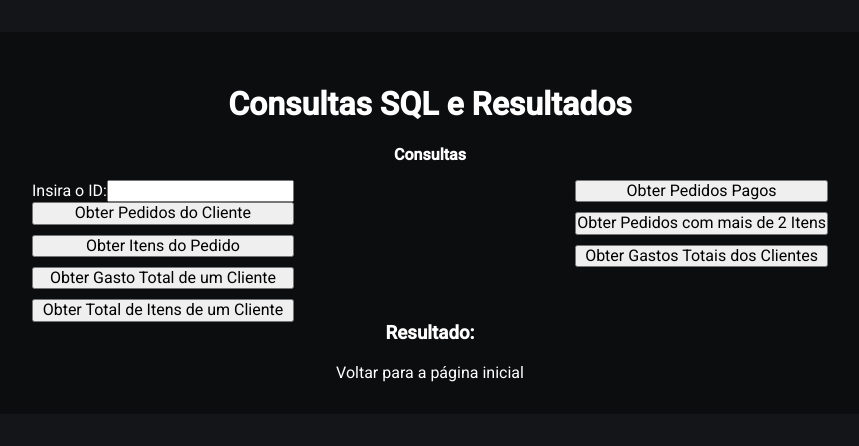
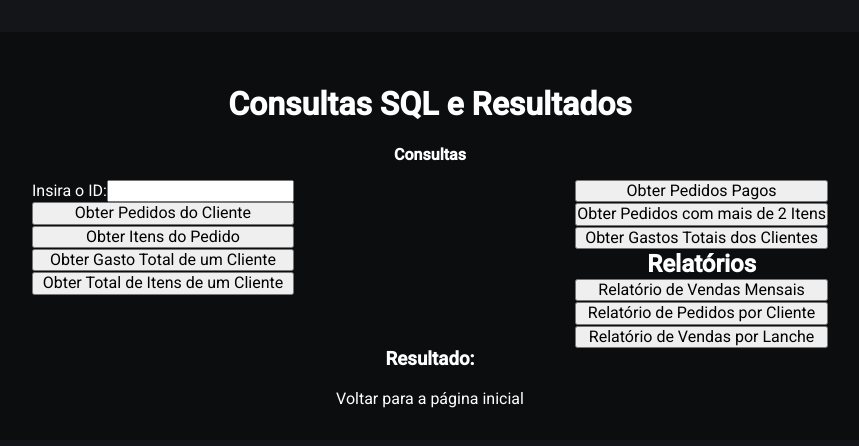
Before and after one commit to hgustavo98/food-HVG, a React (Create React App) app: page /status in a window 1280 px wide. Shown: the top 446 px of the page, without its empty margins (210-1069 px from the left). Built offline with nearby package versions, Linux system fonts and the light colour scheme; no server answers.

Commit message:
relatório na página Status

```diff
--- a/src/pages/Status/index.tsx
+++ b/src/pages/Status/index.tsx
@@ -8,7 +8,9 @@ import {
   getOrdersWithItemsQuantityGreaterThan2,
   getCustomersTotalSpent,
   getCustomerTotalSpent,
-  getCustomerTotalItems,
+  getCustomerTotalItems,getMonthlySales,
+  getOrdersByCustomer,
+  getSalesBySnack,
 } from '../../services/api';
 
 export default function StatusPage() {
@@ -41,6 +43,15 @@ export default function StatusPage() {
         case 'getCustomerTotalItems':
           response = await getCustomerTotalItems(Number(customerId));
           break;
+          case 'getMonthlySales':
+            response = await getMonthlySales();
+            break;
+            case 'getOrdersByCustomer':
+              response = await getOrdersByCustomer();
+              break;
+              case 'getSalesBySnack':
+                response = await getSalesBySnack();
+                break;
         default:
           response = { data: 'Ação inválida' };
       }
@@ -72,7 +83,7 @@ export default function StatusPage() {
               />
             </div>
 
-            <div style={{ display: 'flex', flexDirection: 'column', gap: '10px' }}>
+            <div style={{ display: 'flex', flexDirection: 'column', gap: '1px' }}>
               <button onClick={() => handleButtonClick('getCustomerOrders')}>Obter Pedidos do Cliente</button>
               <button onClick={() => handleButtonClick('getOrderItems')}>Obter Itens do Pedido</button>
               <button onClick={() => handleButtonClick('getCustomerTotalSpent')}>
@@ -85,14 +96,19 @@ export default function StatusPage() {
           </div>
 
           {/* Direita: Botões que não precisam do ID */}
-          <div style={{ display: 'flex', flexDirection: 'column', gap: '10px' }}>
+          <div style={{ display: 'flex', flexDirection: 'column', gap: '1px' }}>
             <button onClick={() => handleButtonClick('getPaidOrders')}>Obter Pedidos Pagos</button>
             <button onClick={() => handleButtonClick('getOrdersWithItemsQuantityGreaterThan2')}>
               Obter Pedidos com mais de 2 Itens
             </button>
-            <button onClick={() => handleButtonClick('getCustomersTotalSpent')}>
-              Obter Gastos Totais dos Clientes
-            </button>
+            <button onClick={() => handleButtonClick('getCustomersTotalSpent')}> Obter Gastos Totais dos Clientes  </button>
+            <h2>Relatórios</h2>
+              <button onClick={() => handleButtonClick('getMonthlySales')}>Relatório de Vendas Mensais</button>
+              <button onClick={() => handleButtonClick('getOrdersByCustomer')}>Relatório de Pedidos por Cliente</button>
+              <button onClick={() => handleButtonClick('getSalesBySnack')}>Relatório de Vendas por Lanche</button>
+
+
+
           </div>
         </div>
 
--- a/src/services/api.ts
+++ b/src/services/api.ts
@@ -43,6 +43,14 @@ export const getCustomerTotalSpent = (customerId: number) => api.get<any>(`/cust
 // Rota para obter o número total de itens em pedidos de um cliente (customerTotalItems).
 export const getCustomerTotalItems = (customerId: number) => api.get<any>(`/customer-total-items/${customerId}`);
 
+//Relatório de Vendas Mensais
+export const getMonthlySales = () => api.get<any>('/report-monthly-sales');
+//Relatório de Pedidos Realizados por Cliente
+export const getOrdersByCustomer = () => api.get<any>('/report-orders-by-customer');
+//Relatório de Vendas Totais por Lanche
+export const getSalesBySnack = () => api.get<any>('/report-sales-by-snack');
+
+
 export const processCheckout = (cart: Snack[], customer: CustomerData) =>
   api.post('/checkout', {
     cart,
```
